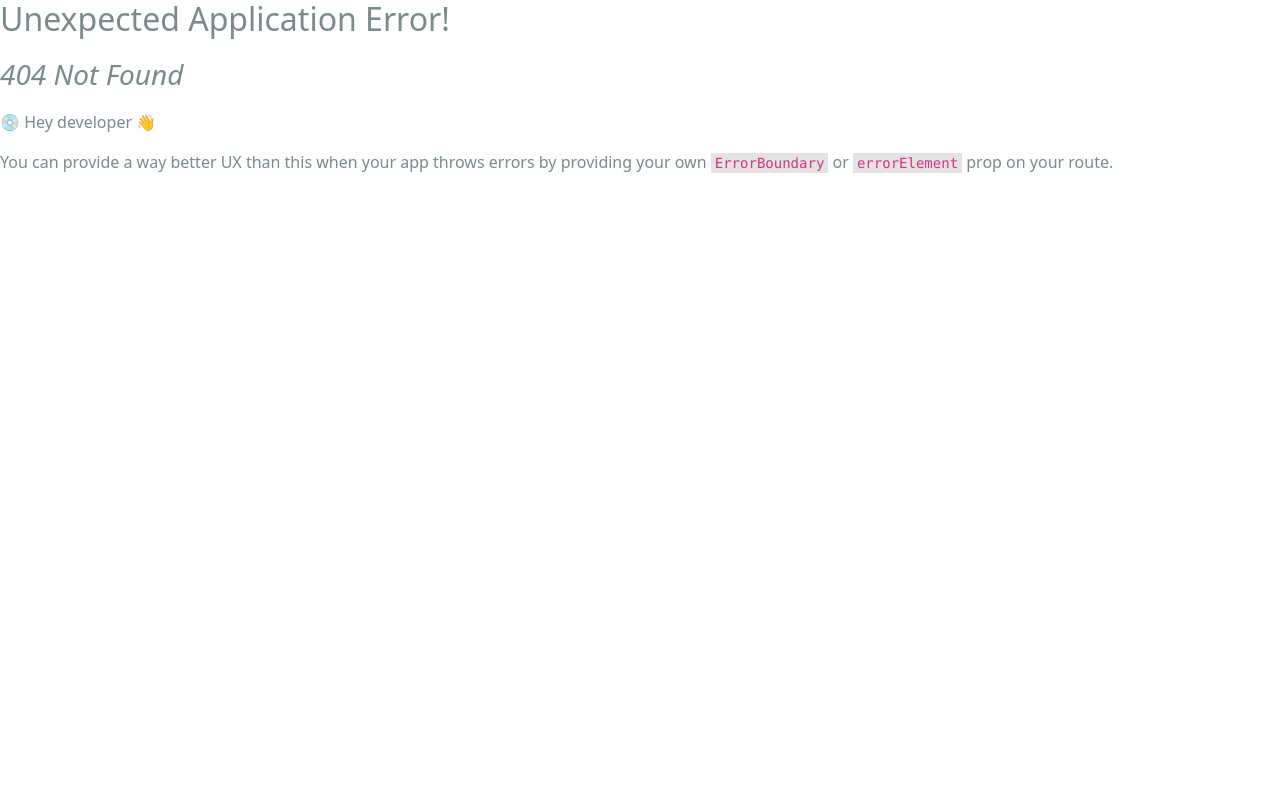
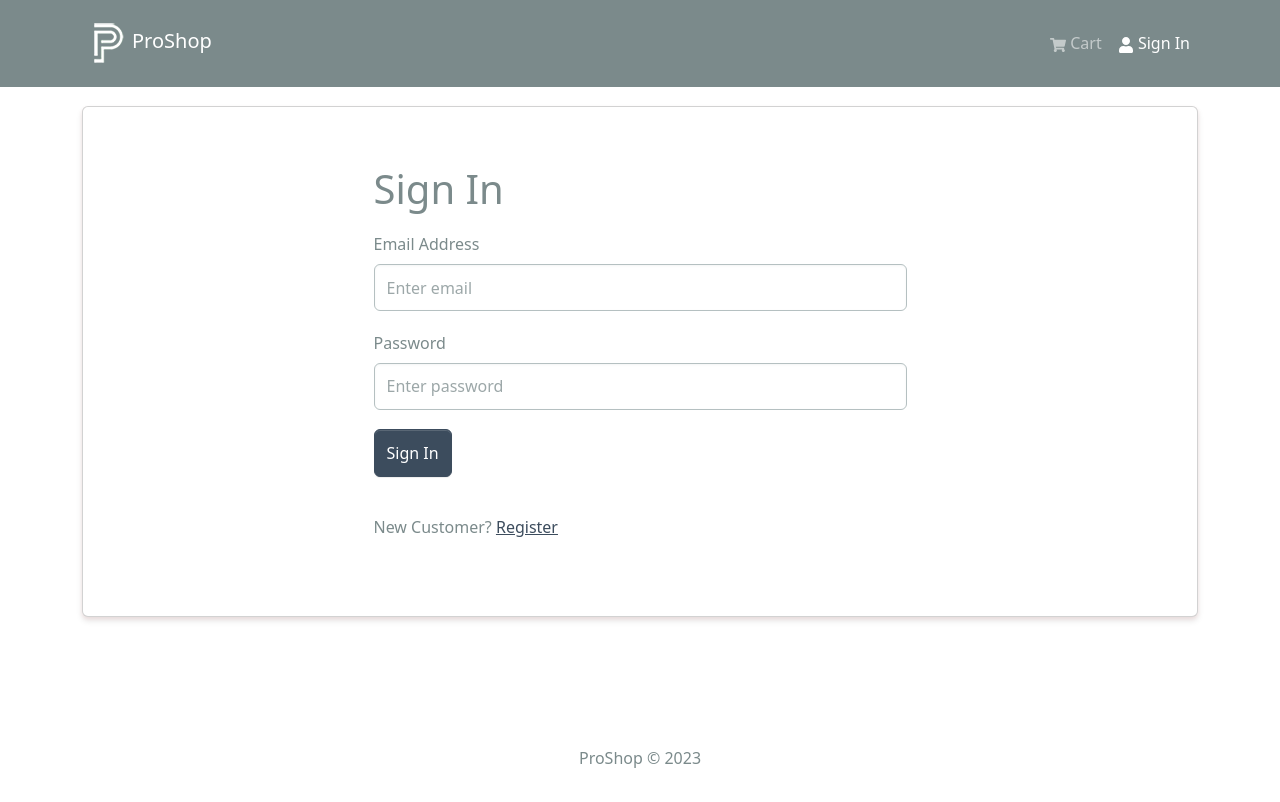
Before and after one commit to evilleda23/MERN-proshop-frontend-BT, a React (Create React App) app: page /login in a window 1280 px wide. Before the commit this address had no page. Shown: the top 802 px of the page. Built offline with nearby package versions, Linux system fonts and the light colour scheme.

Commit message:
feat: add login and logout funcitonality, and add proxy to package json

```diff
--- a/package.json
+++ b/package.json
@@ -2,6 +2,7 @@
   "name": "frontend",
   "version": "0.1.0",
   "private": true,
+  "proxy": "http://localhost:3005",
   "dependencies": {
     "@reduxjs/toolkit": "^1.9.7",
     "@testing-library/jest-dom": "^5.17.0",
@@ -17,6 +18,7 @@
     "react-router-bootstrap": "^0.26.2",
     "react-router-dom": "^6.17.0",
     "react-scripts": "5.0.1",
+    "react-toastify": "^9.1.3",
     "web-vitals": "^2.1.4"
   },
   "scripts": {
--- a/src/App.js
+++ b/src/App.js
@@ -1,7 +1,10 @@
-import Header from './components/Header';
 import { Container } from 'react-bootstrap';
+import { ToastContainer } from 'react-toastify';
+
+import 'react-toastify/dist/ReactToastify.css';
 
 import Footer from './components/Footer';
+import Header from './components/Header';
 
 import { Outlet } from 'react-router-dom';
 
@@ -15,6 +18,7 @@
         </Container>
       </main>
       <Footer />
+      <ToastContainer />
     </>
   );
 };
--- /dev/null
+++ b/src/components/FormContainer.jsx
@@ -0,0 +1,18 @@
+import { Container, Row, Col } from 'react-bootstrap';
+
+function FormContainer({ children }) {
+  return (
+    <Container>
+      <Row className='justify-content-md-center'>
+        <Col
+          xs={12}
+          md={6}
+        >
+          {children}
+        </Col>
+      </Row>
+    </Container>
+  );
+}
+
+export default FormContainer;
--- a/src/components/Header.jsx
+++ b/src/components/Header.jsx
@@ -1,12 +1,37 @@
 import React from 'react';
-import { Navbar, Nav, Container, Badge } from 'react-bootstrap';
+import { Navbar, Nav, Container, Badge, NavDropdown } from 'react-bootstrap';
 import { FaShoppingCart, FaUser } from 'react-icons/fa';
 import { LinkContainer } from 'react-router-bootstrap';
-import { useSelector } from 'react-redux';
+import { useDispatch, useSelector } from 'react-redux';
+import { toast } from 'react-toastify';
 
 import logo from '../assets/logo.png';
+
+import { useLogoutMutation } from '../slices/users.api.slice';
+import { logout } from '../slices/auth.slice';
+import { useNavigate } from 'react-router-dom';
 function Header() {
+  const { userInfo } = useSelector((state) => state.auth);
   const { cartItems } = useSelector((state) => state.cart);
+
+  const dispatch = useDispatch();
+  const navigate = useNavigate();
+
+  const [logoutApi] = useLogoutMutation();
+
+  const logoutHandler = async () => {
+    console.log('logout');
+    try {
+      const { message } = await logoutApi().unwrap();
+      dispatch(logout());
+      toast.success(message);
+
+      navigate('/login');
+    } catch (error) {
+      console.log(error);
+      toast.error(error?.data?.message || error?.error);
+    }
+  };
   return (
     <header>
       <Navbar
@@ -42,11 +67,25 @@
                   )}
                 </Nav.Link>
               </LinkContainer>
-              <LinkContainer to='/login'>
-                <Nav.Link>
-                  <FaUser /> Sign In
-                </Nav.Link>
-              </LinkContainer>
+              {userInfo ? (
+                <NavDropdown
+                  title={userInfo.name}
+                  id='username'
+                >
+                  <LinkContainer to='/profile'>
+                    <NavDropdown.Item>Profile</NavDropdown.Item>
+                  </LinkContainer>
+                  <NavDropdown.Item onClick={logoutHandler}>
+                    Logout
+                  </NavDropdown.Item>
+                </NavDropdown>
+              ) : (
+                <LinkContainer to='/login'>
+                  <Nav.Link>
+                    <FaUser /> Sign In
+                  </Nav.Link>
+                </LinkContainer>
+              )}
             </Nav>
           </Navbar.Collapse>
         </Container>
--- a/src/environments/environment.js
+++ b/src/environments/environment.js
@@ -1,5 +1,4 @@
-export const BASE_URL =
-  process.env.NODE_ENV === 'development' ? 'http://localhost:3005' : '';
+export const BASE_URL = ''; //using proxy in package.json
 export const PRODUCTS_URL = `/api/products`;
 export const USERS_URL = `/api/users`;
 export const ORDERS_URL = `/api/orders`;
--- a/src/index.js
+++ b/src/index.js
@@ -18,6 +18,7 @@
 import HomeScreen from './screens/HomeScreen';
 import ProductScreen from './screens/ProductScreen';
 import CartScreen from './screens/CartScreen';
+import LoginScreen from './screens/LoginScreen';
 
 import reportWebVitals from './reportWebVitals';
 
@@ -40,6 +41,10 @@
         path='/cart'
         element={<CartScreen />}
       />
+      <Route
+        path='/login'
+        element={<LoginScreen />}
+      />
     </Route>
   )
 );
--- /dev/null
+++ b/src/screens/LoginScreen.jsx
@@ -0,0 +1,110 @@
+import { useState, useEffect } from 'react';
+import { useLocation, Link, useNavigate } from 'react-router-dom';
+import { useDispatch, useSelector } from 'react-redux';
+import {
+  Row,
+  Col,
+  Image,
+  ListGroup,
+  Card,
+  Button,
+  Form,
+} from 'react-bootstrap';
+
+import { useLoginMutation } from '../slices/users.api.slice';
+import { setCredentials } from '../slices/auth.slice';
+import { toast } from 'react-toastify';
+
+import FormContainer from '../components/FormContainer';
+import Loader from '../components/Loader';
+
+function LoginScreen() {
+  const [email, setEmail] = useState('');
+  const [password, setPassword] = useState('');
+
+  const dispatch = useDispatch();
+  const navigate = useNavigate();
+
+  const [login, { isLoading }] = useLoginMutation();
+
+  const { userInfo } = useSelector((state) => state.auth);
+
+  const { search } = useLocation();
+
+  const sp = new URLSearchParams(search);
+
+  const redirect = sp.get('redirect') || '/';
+
+  // useEffect(() => {
+  //   if (userInfo) {
+  //     navigate(redirect);
+  //   }
+  // }, [redirect, userInfo, navigate]);
+
+  const submitHandler = async (e) => {
+    e.preventDefault();
+    try {
+      const { data, message } = await login({ email, password }).unwrap();
+
+      dispatch(setCredentials({ ...data }));
+
+      toast.success(message);
+
+      navigate(redirect);
+    } catch (error) {
+      toast.error(error?.data?.message || error?.error);
+    }
+  };
+
+  return (
+    <Card className='py-5 '>
+      <FormContainer>
+        <h1>Sign In</h1>
+        <Form onSubmit={submitHandler}>
+          <Form.Group
+            controlId='email'
+            className='my-3'
+          >
+            <Form.Label>Email Address</Form.Label>
+            <Form.Control
+              type='email'
+              placeholder='Enter email'
+              value={email}
+              onChange={(e) => setEmail(e.target.value)}
+            ></Form.Control>
+          </Form.Group>
+          <Form.Group controlId='password'>
+            <Form.Label>Password</Form.Label>
+            <Form.Control
+              type='password'
+              placeholder='Enter password'
+              value={password}
+              onChange={(e) => setPassword(e.target.value)}
+            ></Form.Control>
+          </Form.Group>
+          <Button
+            type='submit'
+            variant='primary'
+            className='my-3'
+            disabled={isLoading}
+          >
+            Sign In
+          </Button>
+          {isLoading && <Loader />}
+        </Form>
+        <Row className='py-3'>
+          <Col>
+            New Customer?{' '}
+            <Link
+              to={redirect ? `/register?redirect=${redirect}` : `/register`}
+            >
+              Register
+            </Link>
+          </Col>
+        </Row>
+      </FormContainer>
+    </Card>
+  );
+}
+
+export default LoginScreen;
--- a/src/slices/auth.slice.js
+++ b/src/slices/auth.slice.js
@@ -16,6 +16,7 @@
     },
     logout: (state) => {
       state.userInfo = null;
+      localStorage.removeItem('userInfo');
     },
   },
 });
--- /dev/null
+++ b/src/slices/users.api.slice.js
@@ -0,0 +1,23 @@
+import { USERS_URL } from '../environments/environment';
+
+import { apiSlice } from './api.slice';
+
+export const usersSlice = apiSlice.injectEndpoints({
+  endpoints: (builder) => ({
+    login: builder.mutation({
+      query: (data) => ({
+        url: `${USERS_URL}/auth`,
+        method: 'POST',
+        body: data,
+      }),
+    }),
+    logout: builder.mutation({
+      query: () => ({
+        url: `${USERS_URL}/logout`,
+        method: 'PUT',
+      }),
+    }),
+  }),
+});
+
+export const { useLoginMutation, useLogoutMutation } = usersSlice;
```
Also changed, not shown: 1 other file (tests, documents, lock files or other folders).
